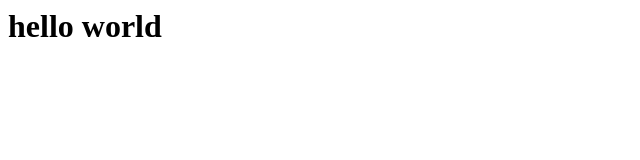
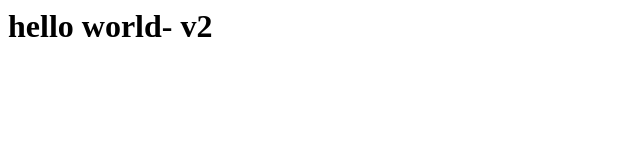
Before and after one commit to a-tolentino/gtk, a plain HTML site: page index.html in a window 1280 px wide. Shown: the full height of the page, 0-640 px from the left. Drawn offline with Linux system fonts and the light colour scheme.

Commit message:
Update index.html

```diff
--- a/index.html
+++ b/index.html
@@ -1 +1 @@
-<h1>hello world</h1>
+<h1>hello world- v2</h1>
```
